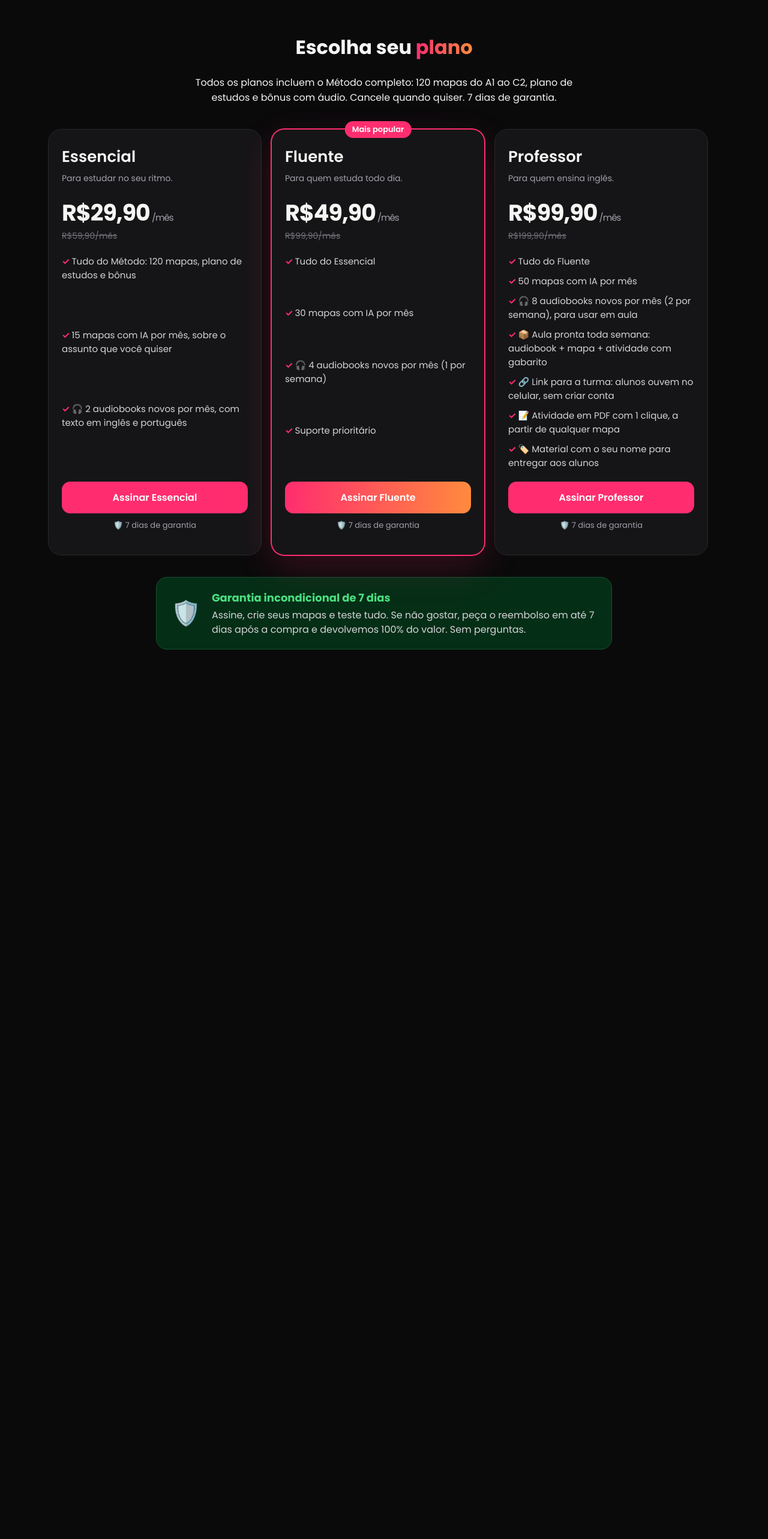
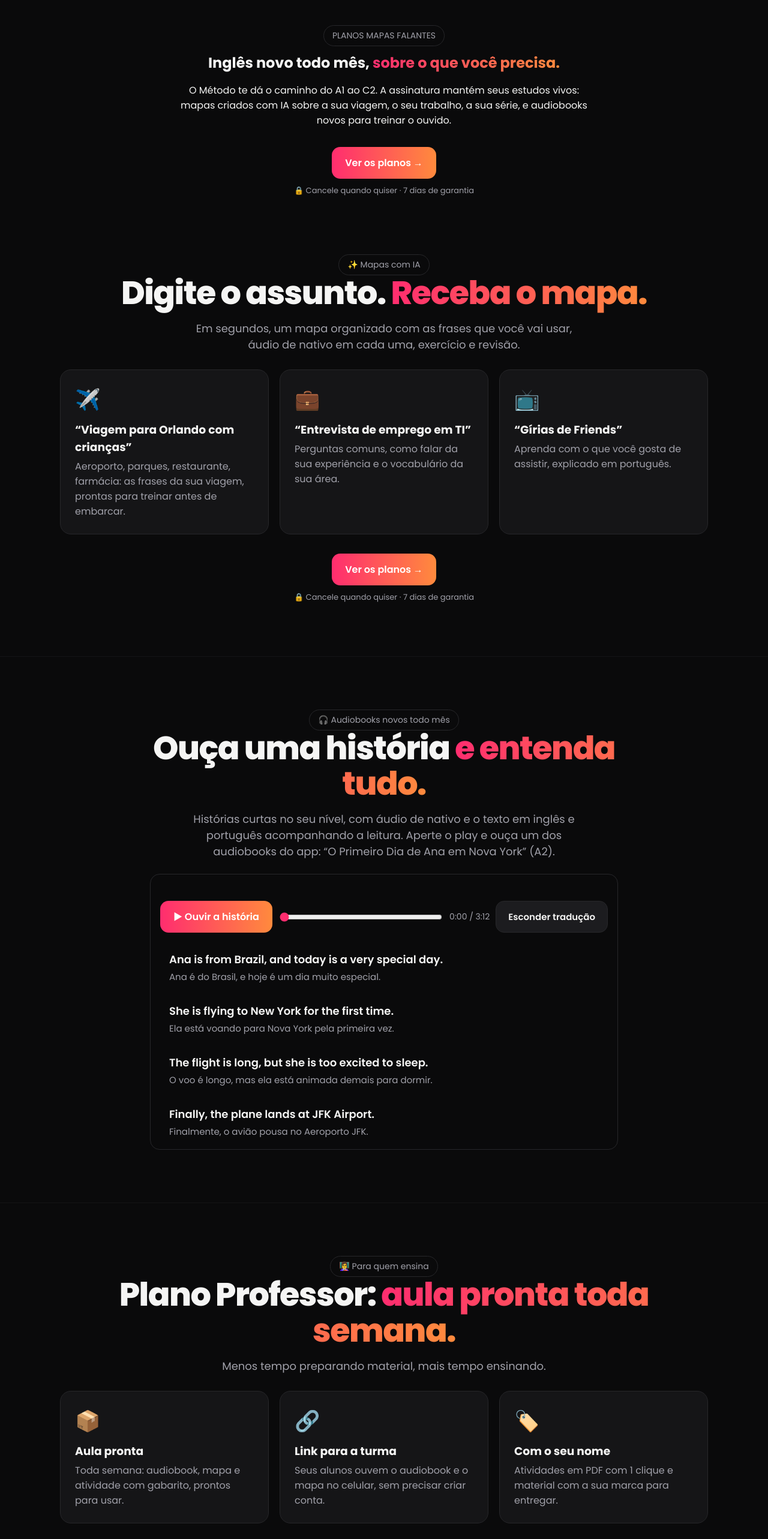
Before and after one commit to DanielFerrettiSouza/MAPAS_MENTAIS_INGLES, a Next.js app in the folder 04_APP/: page /planos in a window 1280 px wide. Shown: the part 80-2646 px from the top of the page at 60% size. Before the commit the page ends 1211 px from the top, so only its background shows below. Built offline with nearby package versions, Linux system fonts and the light colour scheme; no server answers.

Commit message:
Página de planos completa: mapas com IA, audiobook de exemplo, Professor, comparação, depoimentos, FAQ; grade empilha no celular
Co-Authored-By: Claude Opus 5.5 <noreply@anthropic.com>

```diff
--- a/04_APP/app/globals.css
+++ b/04_APP/app/globals.css
@@ -453,7 +453,7 @@ a { color: inherit; }
 @media (max-width: 900px) {
   .hero, .compare, .step { grid-template-columns: 1fr; }
   .stats, .testimonials { grid-template-columns: 1fr 1fr; }
-  .plans { grid-template-columns: 1fr; }
+  .plans, .plans.three { grid-template-columns: 1fr; }
   .step { gap: 8px; }
   .step-num { font-size: 36px; }
   .site-nav nav a:not(.primary-btn) { display: none; }
@@ -917,3 +917,10 @@ html { scroll-behavior: smooth; }
 /* Mapa do dia: carrossel de slides */
 .mdd-strip { display: flex; gap: 12px; overflow-x: auto; scroll-snap-type: x mandatory; padding-bottom: 8px; }
 .mdd-strip img { flex: none; width: min(320px, 78vw); aspect-ratio: 4 / 5; object-fit: cover; border-radius: 14px; scroll-snap-align: start; border: 1px solid var(--border); }
+
+/* Página de planos: tabela comparativa */
+.pl-compare { width: 100%; border-collapse: collapse; background: var(--card); border: 1px solid var(--border); border-radius: 16px; overflow: hidden; font-size: 15px; min-width: 560px; }
+.pl-compare th, .pl-compare td { padding: 12px 14px; border-bottom: 1px solid var(--border); text-align: center; }
+.pl-compare td:first-child, .pl-compare th:first-child { text-align: left; }
+.pl-compare th { font-weight: 800; }
+.pl-compare .pl-price td { font-weight: 800; border-bottom: 0; }
--- a/04_APP/app/planos/page.tsx
+++ b/04_APP/app/planos/page.tsx
@@ -1,25 +1,163 @@
+import Link from "next/link";
 import SiteNav from "@/components/SiteNav";
 import PlansGrid from "@/components/PlansGrid";
-import Guarantee from "@/components/Guarantee";
+import Testimonials from "@/components/Testimonials";
+import AudiobookPlayer from "@/components/AudiobookPlayer";
+import { AUDIOBOOKS } from "@/lib/audiobooks";
 
 export const dynamic = "force-static";
 
 export const metadata = { title: "Planos — Mapas Falantes" };
 
-// Página pública dos planos (para mandar o link a quem ainda não tem conta): assinar vai direto ao checkout.
+// Botão do meio da página: desce até os planos.
+function Cta() {
+  return (
+    <div className="mt-cta">
+      <a href="#planos" className="primary-btn grad-btn">Ver os planos →</a>
+      <span className="fine">🔒 Cancele quando quiser · 7 dias de garantia</span>
+    </div>
+  );
+}
+
+const COMPARE: [string, string, string, string][] = [
+  ["Método completo: 120 mapas (A1–C2), plano de estudos e bônus", "✓", "✓", "✓"],
+  ["Mapas novos com IA, sobre o assunto que você quiser", "15/mês", "30/mês", "50/mês"],
+  ["🎧 Audiobooks novos com texto em inglês e português", "2/mês", "4/mês", "8/mês"],
+  ["Suporte prioritário", "—", "✓", "✓"],
+  ["📦 Aula pronta toda semana (audiobook + mapa + atividade)", "—", "—", "✓"],
+  ["🔗 Link para a turma ouvir no celular, sem criar conta", "—", "—", "✓"],
+  ["📝 Atividade em PDF com gabarito, a partir de qualquer mapa", "—", "—", "✓"],
+  ["🏷️ Material com o seu nome para entregar aos alunos", "—", "—", "✓"],
+];
+
+// Página pública dos planos (para quem tem o Método e para quem ainda não tem): assinar vai direto ao checkout.
 export default function PublicPlansPage() {
+  const book = AUDIOBOOKS[0];
   return (
     <>
       <SiteNav minimal />
-      <main className="wrap" style={{ padding: "48px 0" }}>
-        <h1 style={{ textAlign: "center" }}>Escolha seu <span className="grad-text">plano</span></h1>
-        <p className="lead" style={{ textAlign: "center", maxWidth: 680, margin: "12px auto 32px" }}>
-          Todos os planos incluem o Método completo: 120 mapas do A1 ao C2, plano de estudos e bônus com áudio.
-          Cancele quando quiser. 7 dias de garantia.
-        </p>
-        <PlansGrid metodo direct />
-        <Guarantee />
+      <main>
+        <section className="wrap" style={{ padding: "56px 0 8px", textAlign: "center" }}>
+          <span className="eyebrow">PLANOS MAPAS FALANTES</span>
+          <h1 style={{ maxWidth: 820, margin: "10px auto 0" }}>
+            Inglês novo todo mês, <span className="grad-text">sobre o que você precisa.</span>
+          </h1>
+          <p className="lead" style={{ maxWidth: 700, margin: "16px auto 0" }}>
+            O Método te dá o caminho do A1 ao C2. A assinatura mantém seus estudos vivos: mapas criados com IA
+            sobre a sua viagem, o seu trabalho, a sua série, e audiobooks novos para treinar o ouvido.
+          </p>
+          <Cta />
+        </section>
+
+        <section className="section">
+          <div className="wrap" style={{ textAlign: "center" }}>
+            <span className="eyebrow">✨ Mapas com IA</span>
+            <h2 className="big-title">Digite o assunto. <span className="grad-text">Receba o mapa.</span></h2>
+            <p className="mt-sub">Em segundos, um mapa organizado com as frases que você vai usar, áudio de nativo em cada uma, exercício e revisão.</p>
+            <div className="mt-who">
+              <div><span>✈️</span><h3>“Viagem para Orlando com crianças”</h3><p>Aeroporto, parques, restaurante, farmácia: as frases da sua viagem, prontas para treinar antes de embarcar.</p></div>
+              <div><span>💼</span><h3>“Entrevista de emprego em TI”</h3><p>Perguntas comuns, como falar da sua experiência e o vocabulário da sua área.</p></div>
+              <div><span>📺</span><h3>“Gírias de Friends”</h3><p>Aprenda com o que você gosta de assistir, explicado em português.</p></div>
+            </div>
+            <Cta />
+          </div>
+        </section>
+
+        <section className="section">
+          <div className="wrap" style={{ textAlign: "center", maxWidth: 820 }}>
+            <span className="eyebrow">🎧 Audiobooks novos todo mês</span>
+            <h2 className="big-title">Ouça uma história <span className="grad-text">e entenda tudo.</span></h2>
+            <p className="mt-sub">
+              Histórias curtas no seu nível, com áudio de nativo e o texto em inglês e português acompanhando a leitura.
+              Aperte o play e ouça um dos audiobooks do app: “{book.title_pt}” ({book.level}).
+            </p>
+            <div style={{ textAlign: "left", marginTop: 24, maxHeight: 460, overflowY: "auto", border: "1px solid var(--border)", borderRadius: 16, padding: 16 }}>
+              <AudiobookPlayer audio={book.audio} duration={book.duration} sentences={book.sentences} />
+            </div>
+          </div>
+        </section>
+
+        <section className="section">
+          <div className="wrap" style={{ textAlign: "center" }}>
+            <span className="eyebrow">👩‍🏫 Para quem ensina</span>
+            <h2 className="big-title">Plano Professor: <span className="grad-text">aula pronta toda semana.</span></h2>
+            <p className="mt-sub">Menos tempo preparando material, mais tempo ensinando.</p>
+            <div className="mt-who">
+              <div><span>📦</span><h3>Aula pronta</h3><p>Toda semana: audiobook, mapa e atividade com gabarito, prontos para usar.</p></div>
+              <div><span>🔗</span><h3>Link para a turma</h3><p>Seus alunos ouvem o audiobook e o mapa no celular, sem precisar criar conta.</p></div>
+              <div><span>🏷️</span><h3>Com o seu nome</h3><p>Atividades em PDF com 1 clique e material com a sua marca para entregar.</p></div>
+            </div>
+          </div>
+        </section>
+
+        <section className="section" id="planos">
+          <div className="wrap">
+            <div style={{ textAlign: "center" }}>
+              <span className="eyebrow">Escolha seu plano</span>
+              <h2 className="big-title">Todos incluem <span className="grad-text">o Método completo.</span></h2>
+              <p className="mt-sub">120 mapas do A1 ao C2, plano de estudos e bônus com áudio. Cancele quando quiser.</p>
+            </div>
+            <div style={{ marginTop: 28 }}><PlansGrid metodo direct /></div>
+          </div>
+        </section>
+
+        <section className="section">
+          <div className="wrap" style={{ maxWidth: 900 }}>
+            <h2 className="big-title" style={{ textAlign: "center" }}>Compare os planos</h2>
+            <div style={{ overflowX: "auto", marginTop: 20 }}>
+              <table className="pl-compare">
+                <thead><tr><th></th><th>Essencial</th><th>Fluente</th><th>Professor</th></tr></thead>
+                <tbody>
+                  {COMPARE.map(([f, a, b, c]) => (
+                    <tr key={f}><td>{f}</td><td>{a}</td><td>{b}</td><td>{c}</td></tr>
+                  ))}
+                  <tr className="pl-price"><td>Preço</td><td>R$29,90/mês</td><td>R$49,90/mês</td><td>R$99,90/mês</td></tr>
+                </tbody>
+              </table>
+            </div>
+          </div>
+        </section>
+
+        <section className="section">
+          <div className="wrap" style={{ textAlign: "center" }}>
+            <span className="eyebrow">Quem testou</span>
+            <h2 className="big-title">O que estão <span className="grad-text">dizendo.</span></h2>
+            <Testimonials />
+          </div>
+        </section>
+
+        <section className="section">
+          <div className="wrap">
+            <div className="mt-guarantee">
+              <span>🛡️</span>
+              <div>
+                <h3>Garantia incondicional de 7 dias</h3>
+                <p>Assine, crie seus mapas, ouça os audiobooks. Se não for para você, peça o reembolso em até 7 dias e devolvemos 100% do valor.</p>
+              </div>
+            </div>
+          </div>
+        </section>
+
+        <section className="section faq">
+          <div className="wrap" style={{ maxWidth: 820 }}>
+            <h2 className="big-title">Perguntas frequentes</h2>
+            <details><summary>Já comprei o Método. Vou pagar por ele de novo?</summary><p>Não. O Método continua seu para sempre. A assinatura soma os mapas com IA e os audiobooks novos todo mês.</p></details>
+            <details><summary>Ainda não tenho o Método. Preciso comprar antes?</summary><p>Não. Todos os planos já incluem o Método completo enquanto a assinatura estiver ativa.</p></details>
+            <details><summary>Posso cancelar quando quiser?</summary><p>Sim. Sem multa e sem fidelidade. Você usa até o fim do período pago.</p></details>
+            <details><summary>Posso trocar de plano depois?</summary><p>Sim. Fale com a gente e ajustamos para o plano que fizer mais sentido.</p></details>
+            <details><summary>Como recebo o acesso?</summary><p>Logo após o pagamento, entre (ou crie sua conta) com o mesmo e-mail da compra. Tudo aparece liberado.</p></details>
+            <details><summary>E se eu não gostar?</summary><p>Você tem 7 dias de garantia. Peça o reembolso dentro do prazo e devolvemos 100% do valor.</p></details>
+          </div>
+        </section>
+
+        <section className="final-cta">
+          <div className="wrap">
+            <h2 className="big-title">Continue evoluindo. <span className="grad-text">Todo mês tem coisa nova.</span></h2>
+            <Cta />
+          </div>
+        </section>
       </main>
+      <footer className="site-footer">© {new Date().getFullYear()} Mapas Falantes · <Link href="/privacidade">Privacidade</Link> · <Link href="/termos">Termos de Uso</Link></footer>
     </>
   );
 }
```
